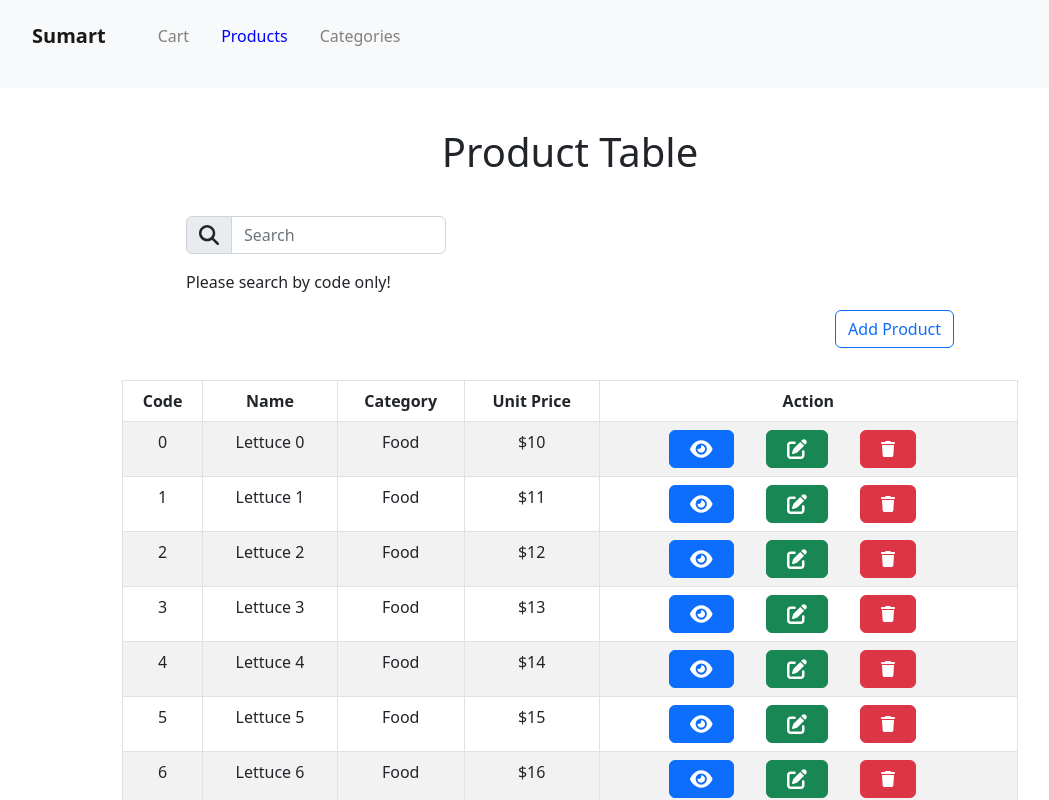
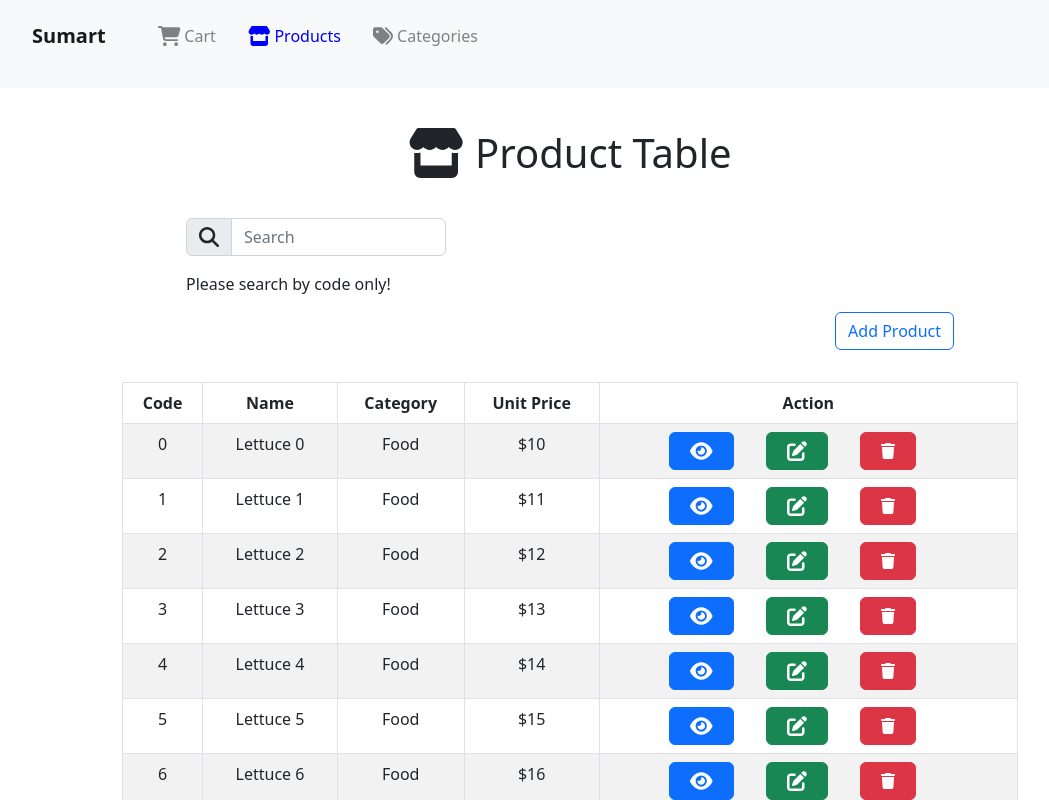
Before and after one commit to Maiiakal/supermarket-pos-system, a React (Create React App) app: page /product-table in a window 1280 px wide. Shown: the top 800 px of the page, without its empty margins (70-1119 px from the left). Built offline with nearby package versions, Linux system fonts and the light colour scheme.

Commit message:
added icons to page nav

```diff
--- a/src/features/Header/Header.jsx
+++ b/src/features/Header/Header.jsx
@@ -3,6 +3,8 @@ import Container from 'react-bootstrap/Container'
 import Nav from 'react-bootstrap/Nav'
 import Navbar from 'react-bootstrap/Navbar'
 import { NavLink } from 'react-router-dom'
+import { FontAwesomeIcon } from '@fortawesome/react-fontawesome'
+import { faStore, faTags, faCartShopping } from '@fortawesome/free-solid-svg-icons'
 
 const NavBar = () => {
   return (
@@ -18,19 +20,19 @@ const NavBar = () => {
               to="/shopping-cart"
               className={({ isActive }) => (isActive ? 'link-active' : '')}
             >
-              Cart
+              <FontAwesomeIcon icon={faCartShopping} size="lg" /> Cart{' '}
             </NavLink>
             <NavLink
               to="/product-table"
               className={({ isActive }) => (isActive ? 'link-active' : '')}
             >
-              Products
+              <FontAwesomeIcon icon={faStore} size="lg" /> Products{' '}
             </NavLink>
             <NavLink
               to="/category-table"
               className={({ isActive }) => (isActive ? 'link-active' : '')}
-            >
-              Categories
+            >  <FontAwesomeIcon icon={faTags} size="lg" /> Categories{' '}
+
             </NavLink>
           </Nav>
         </Navbar.Collapse>
--- a/src/features/cart/components/CategoryList.jsx
+++ b/src/features/cart/components/CategoryList.jsx
@@ -2,7 +2,7 @@ import { useSelector, useDispatch } from 'react-redux'
 import ToggleButton from 'react-bootstrap/ToggleButton'
 import ToggleButtonGroup from 'react-bootstrap/ToggleButtonGroup'
 import { FontAwesomeIcon } from '@fortawesome/react-fontawesome'
-import { faGlobe, faBorderAll, faTags } from '@fortawesome/free-solid-svg-icons'
+import { faGlobe, faTags } from '@fortawesome/free-solid-svg-icons'
 import { updateSelectedCategory } from '../../../stores/ducks/categories'
 
 //<FontAwesomeIcon icon="fa-sharp fa-solid fa-tags" />
--- a/src/features/cart/components/ProductList.jsx
+++ b/src/features/cart/components/ProductList.jsx
@@ -2,6 +2,8 @@ import Card from '../../../components/Card/Card'
 import { Row, Col, ToggleButton, ToggleButtonGroup } from 'react-bootstrap'
 import Search from '../../table/Search'
 import { useState, useEffect, useMemo } from 'react'
+import { FontAwesomeIcon } from '@fortawesome/react-fontawesome'
+import { faStore } from '@fortawesome/free-solid-svg-icons'
 
 import { useSelector } from 'react-redux'
 
@@ -53,7 +55,11 @@ export function ProductList() {
     <div className="mb-5">
       <Row className="mb-3 ms-2">
         <Col>
-          <h2 className="mb-3">Products {'(' + filtered.length + ')'}</h2>
+          <h2 className="mb-3">
+            {' '}
+            <FontAwesomeIcon icon={faStore} size="lg" /> Products{' '}
+            {'(' + filtered.length + ')'}
+          </h2>
         </Col>
         <Col className="me-5 d-flex align-items-end flex-column">
           <Search
--- a/src/features/table/FilterableCategoryTable.jsx
+++ b/src/features/table/FilterableCategoryTable.jsx
@@ -7,6 +7,9 @@ import { Button, Modal } from 'react-bootstrap'
 import Table from 'react-bootstrap/Table'
 import Form from 'react-bootstrap/Form'
 import FloatingLabel from 'react-bootstrap/FloatingLabel'
+
+import { FontAwesomeIcon } from '@fortawesome/react-fontawesome'
+import { faTags } from '@fortawesome/free-solid-svg-icons'
 
 import { useSelector, useDispatch } from 'react-redux'
 import {
@@ -146,7 +149,10 @@ const FilterableCategoryTable = () => {
 
   return (
     <div>
-      <h1 className="table-heading">Category Table</h1>
+      <h1 className="table-heading">
+        {' '}
+        <FontAwesomeIcon icon={faTags} size="lg" /> Category Table
+      </h1>
 
       <Search
         onSearch={(value) => {
@@ -223,10 +229,10 @@ const FilterableCategoryTable = () => {
               onClick={(e) => {
                 setAdd(false)
                 handleCreateCategory({
-                    name: currentSelection.name,
-                    imageURL: currentSelection.imageURL,
-                    id: categoryList[categoryList.length - 1].id + 1,
-                  })
+                  name: currentSelection.name,
+                  imageURL: currentSelection.imageURL,
+                  id: categoryList[categoryList.length - 1].id + 1,
+                })
               }}
             >
               Add
--- a/src/features/table/FilterableProductTable.jsx
+++ b/src/features/table/FilterableProductTable.jsx
@@ -11,6 +11,7 @@ import {
   faEye,
   faPenToSquare,
   faTrash,
+  faStore,
 } from '@fortawesome/free-solid-svg-icons'
 
 import { useSelector, useDispatch } from 'react-redux'
@@ -27,7 +28,6 @@ const FilterableProductTable = () => {
   const dispatch = useDispatch()
   const productList = useSelector((state) => state.products.list)
   const categoryList = useSelector((state) => state.categories.list)
-
 
   const handleCreateProduct = (product) => {
     dispatch(createProduct(product))
@@ -167,7 +167,10 @@ const FilterableProductTable = () => {
 
   return (
     <div>
-      <h1 className="table-heading">Product Table</h1>
+      <h1 className="table-heading">
+        {' '}
+        <FontAwesomeIcon icon={faStore} size="lg" /> Product Table
+      </h1>
 
       <Search
         onSearch={(value) => {
@@ -391,7 +394,7 @@ const FilterableProductTable = () => {
                   <option value={category.name}>{category.name}</option>
                 ))}
 
-                { console.log(currentSelection.category)}
+                {console.log(currentSelection.category)}
               </Form.Select>
             </FloatingLabel>
 
--- a/src/stores/ducks/products.js
+++ b/src/stores/ducks/products.js
@@ -20,7 +20,7 @@ export const deleteProduct = (product) => ({
 });
 
 const initialState = {
-  list: ProductsGenerator(30),
+  list: ProductsGenerator(29),
 };
 
 // reducers
```
